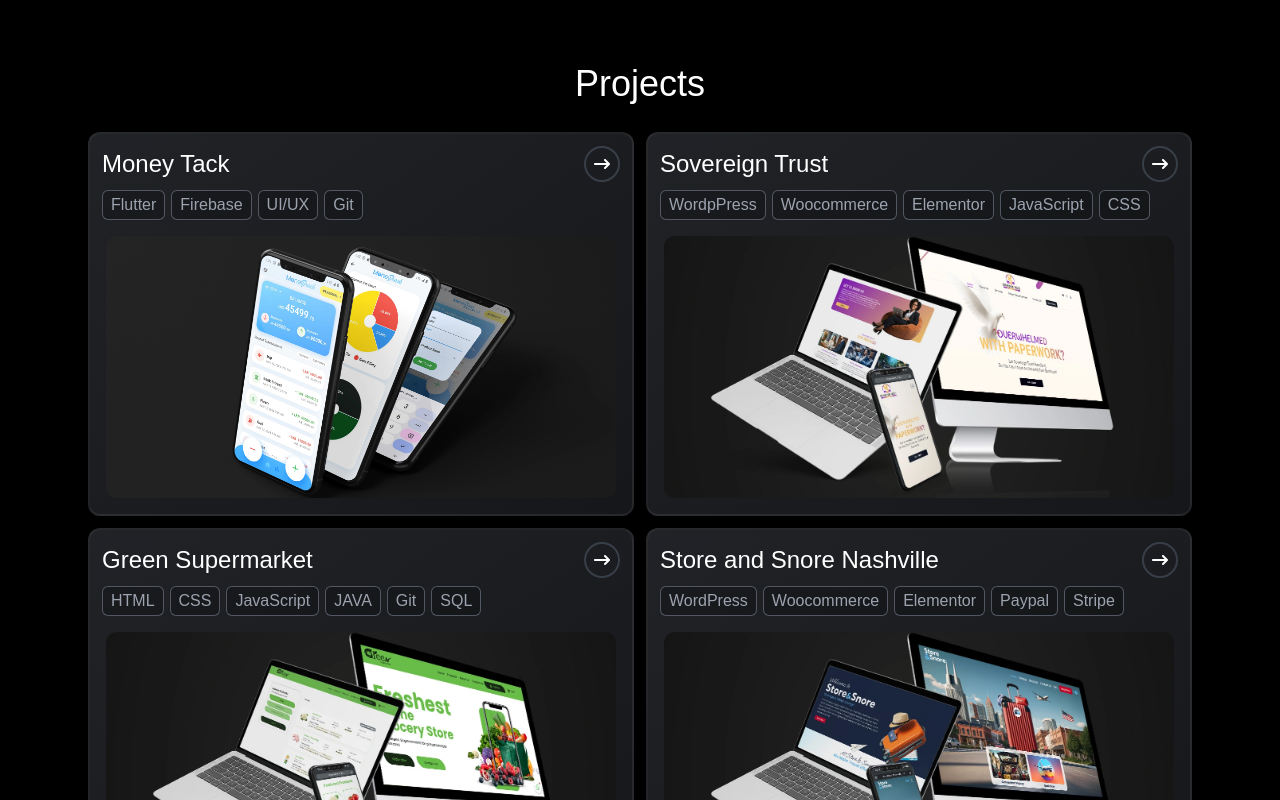
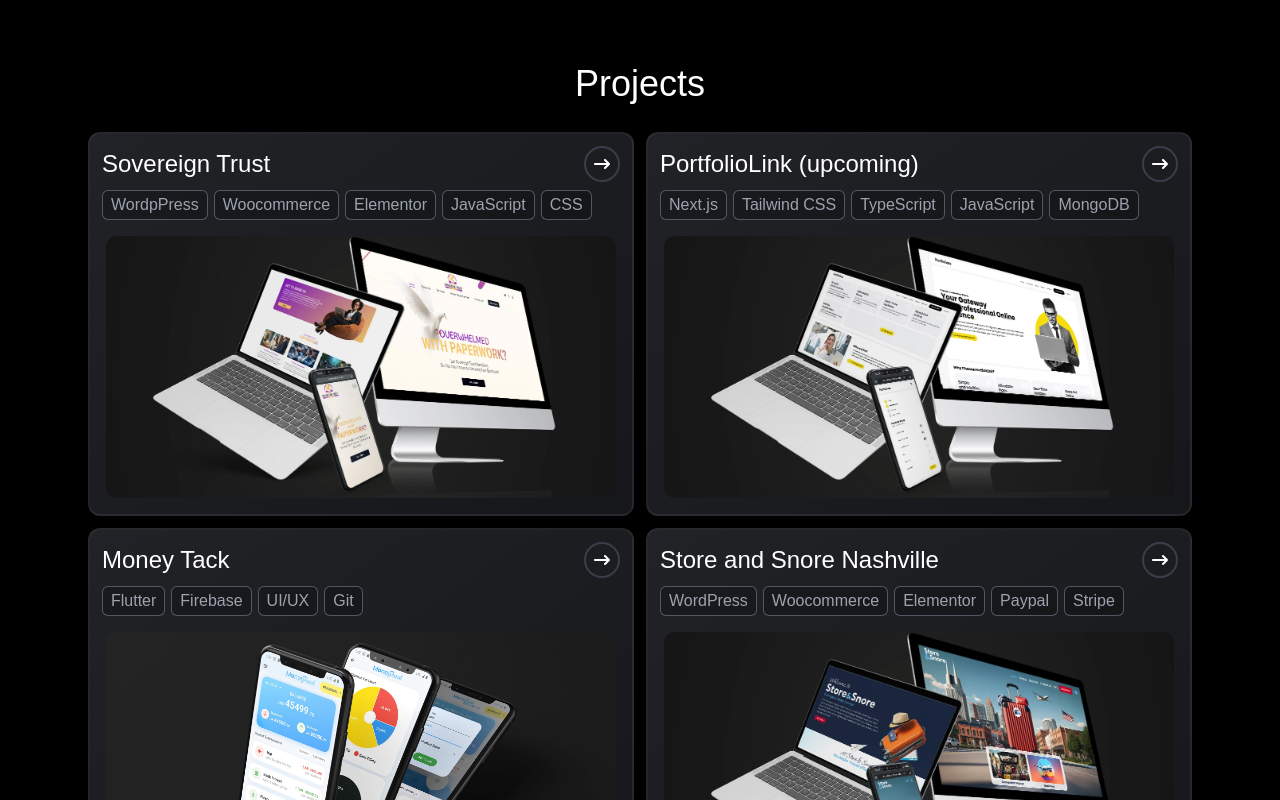
Before and after one commit to puliya2002/My-Portfolio-Website-, a React (Vite) app: page / in a window 1280 px wide. Shown: the part 1080-1880 px from the top of the page. Built offline with nearby package versions, Linux system fonts and the light colour scheme; a web font is replaced by a local one.

Commit message:
added next.js project

```diff
--- a/src/constants/index.js
+++ b/src/constants/index.js
@@ -20,10 +20,34 @@ import Store from "../assets/store&snore.webp";
 import StoreSS from "../assets/store&snoress.webp";
 import Seen from "../assets/seen.webp";
 import SeenSS from "../assets/seenss.webp";
+import Portfoliolink from "../assets/portfoliolink.webp";
+import PortfoliolinkSS from "../assets/portfoliolinkss.webp";
 
 export const ProjectList = [
   {
     id: 1,
+    title: "Sovereign Trust",
+    image: Trust,
+    skills: ["WordpPress", "Woocommerce", "Elementor", "JavaScript", "CSS"],
+    ss: TrustSS,
+    giturl: "",
+    weburl: "https://sovereigntrustco.com/",
+    description:
+      "Project for a client based in the USA who runs a trust-based business. Wordpress-based project. Logo and all branding designed by me.",
+  },
+  {
+    id: 2,
+    title: "PortfolioLink (upcoming)",
+    image: Portfoliolink,
+    skills: ["Next.js", "Tailwind CSS", "TypeScript", "JavaScript", "MongoDB"],
+    ss: PortfoliolinkSS,
+    giturl: "https://github.com/puliya2002/portfoliolink.git",
+    weburl: "",
+    description:
+      "PortfoliLink is my university final-year project, a SaaS platform designed to help freelancers and creative professionals create and showcase personalized portfolios effortlessly. It features an intuitive interface, mobile app support for real-time updates, and customizable templates tailored to various professions. The platform removes technical barriers by providing personalized URLs under a shared domain. Currently 20% complete, PortfoliLink is set to be finished next month, making professional branding more accessible and affordable.",
+  },
+  {
+    id: 3,
     title: "Money Tack",
     image: MoneyTrack,
     skills: ["Flutter", "Firebase", "UI/UX", "Git"],
@@ -33,30 +57,6 @@ export const ProjectList = [
     description:
       "As part of a second-year university group project, We developed MoneyTrack, an expense tracking application using the Flutter framework and integrated with a Firebase database. The goal of MoneyTrack is to provide a user-friendly platform for recording and monitoring expenses efficiently. This project showcases my skills in teamwork, mobile app development, database integration, and creating intuitive user interfaces.",
   },
-  {
-    id: 2,
-    title: "Sovereign Trust",
-    image: Trust,
-    skills: ["WordpPress", "Woocommerce", "Elementor", "JavaScript", "CSS"],
-    ss: TrustSS,
-    giturl: "",
-    weburl: "https://sovereigntrustco.com/",
-    description:
-      "Project for a client based in the USA who runs a trust-based business. Wordpress-based project. Logo and all branding designed by me.",
-  },
-
-  {
-    id: 3,
-    title: "Green Supermarket",
-    image: GreenSupper,
-    skills: ["HTML", "CSS", "JavaScript", "JAVA", "Git", "SQL"],
-    ss: GreenSS,
-    giturl: "https://github.com/puliya2002/GreenSuperMarket.git",
-    weburl: "",
-    description:
-      "University second-year group project involved developing an e-commerce web application tailored for a supermarket We used HTML, CSS, and JavaScript as front-end technologies and JAVA for the backend. Integrated PayPal sandbox as the payment gateway.",
-  },
-
   {
     id: 4,
     title: "Store and Snore Nashville",
@@ -71,6 +71,18 @@ export const ProjectList = [
 
   {
     id: 5,
+    title: "Green Supermarket",
+    image: GreenSupper,
+    skills: ["HTML", "CSS", "JavaScript", "JAVA", "Git", "SQL"],
+    ss: GreenSS,
+    giturl: "https://github.com/puliya2002/GreenSuperMarket.git",
+    weburl: "",
+    description:
+      "University second-year group project involved developing an e-commerce web application tailored for a supermarket We used HTML, CSS, and JavaScript as front-end technologies and JAVA for the backend. Integrated PayPal sandbox as the payment gateway.",
+  },
+
+  {
+    id: 6,
     title: "SEEN Org",
     image: Seen,
     skills: ["WordPress", "Woocommerce", "CSS", "Paypal", "Figma"],
@@ -82,7 +94,7 @@ export const ProjectList = [
   },
 
   {
-    id: 6,
+    id: 7,
     title: "Music City Luggage Lounge",
     image: MusicCity,
     skills: ["WordPress", "Woocommerce", "CSS", "Paypal"],
@@ -93,7 +105,7 @@ export const ProjectList = [
       "Excited to share my latest freelancing project: a comprehensive website and luggage booking system. This project showcases my branding, design, and web development skills using WordPress and WooCommerce to deliver an exceptional user experience. The website features a robust admin dashboard and a booking calendar to streamline operations and enhance usability for staff and customers. By leveraging WordPress's capabilities, I created a platform that is both visually appealing and highly functional.",
   },
   {
-    id: 7,
+    id: 8,
     title: "ProVisions Graphic",
     image: Provision,
     skills: ["Startup", "WordPress", "Woocommerce", "CSS", "PHP", "Stripe"],
@@ -104,7 +116,7 @@ export const ProjectList = [
       "My Startup for offering monthly subscription packages for graphic designs. WordPress and WooCommerce-based project. This project will incorporate advanced functionalities such as membership and subscription features to facilitate seamless user experiences and recurring revenue models. I integrated Stripe as the payment gateway.",
   },
   {
-    id: 8,
+    id: 9,
     title: "South Alba Sports",
     image: SouthAlba,
     skills: ["WordPress", "Woocommerce", "CSS", "Paypal"],
@@ -116,7 +128,7 @@ export const ProjectList = [
   },
 
   {
-    id: 9,
+    id: 10,
     title: "Lady Luck",
     image: Lady,
     skills: ["WordPress", "Woocommerce", "CSS", "Paypal"],
@@ -128,7 +140,7 @@ export const ProjectList = [
   },
 
   {
-    id: 10,
+    id: 11,
     title: "Riverside Accademy",
     image: Riverside,
     skills: ["WordPress", "Woocommerce", "CSS"],
@@ -140,7 +152,7 @@ export const ProjectList = [
   },
 
   {
-    id: 11,
+    id: 12,
     title: "My Portfolio",
     image: Portfolio,
     skills: ["React", "Tailwind CSS", "CSS", "Framer Motion", "Figma", "Git"],
```
Also changed, not shown: src/assets/portfoliolink.webp (added), src/assets/portfoliolinkss.webp (added).
